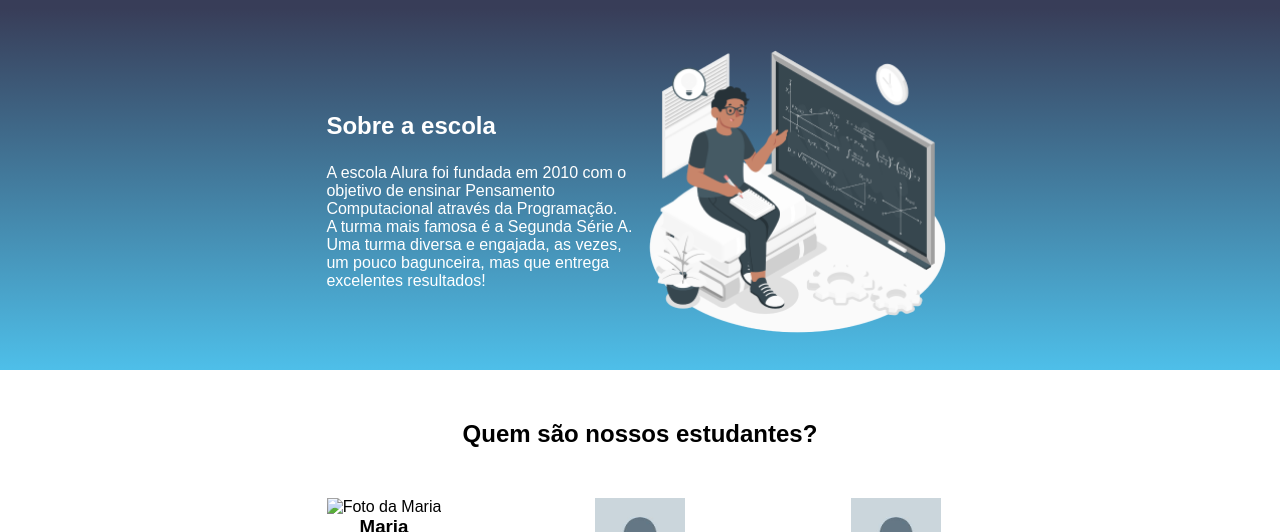
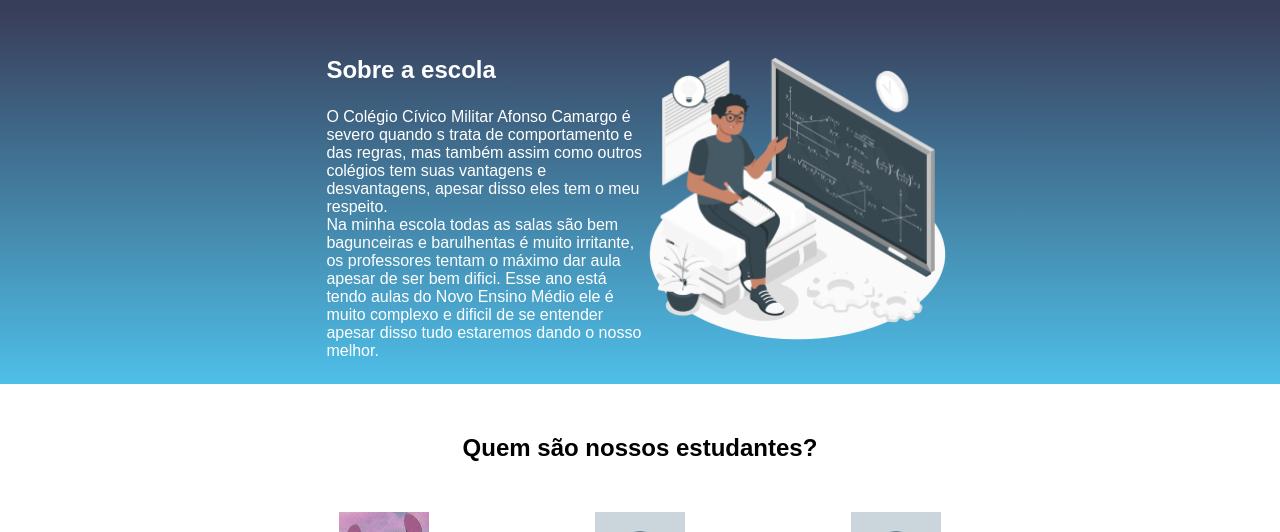
Before and after one commit to MariaMoura123/Afonso-site, a plain HTML site: page index.html in a window 1280 px wide. Shown: the part 99-631 px from the top of the page. Drawn offline with Linux system fonts and the light colour scheme.

Commit message:
Add files via upload

```diff
--- a/index.html
+++ b/index.html
@@ -21,8 +21,8 @@
     <section id="escola">
         <div class="escola-div-conteudo">
             <h2 class="escola-titulo">Sobre a escola</h2>
-            <p class="escola-texto1">A escola Alura foi fundada em 2010 com o objetivo de ensinar Pensamento Computacional através da Programação. </p>
-            <p class="escola-texto2">A turma mais famosa é a Segunda Série A. Uma turma diversa e engajada, as vezes, um pouco bagunceira, mas que entrega excelentes resultados!</p>
+            <p class="escola-texto1">O Colégio Cívico Militar Afonso Camargo é severo quando s trata de comportamento e das regras, mas também assim como outros colégios tem suas vantagens e desvantagens, apesar disso eles tem o meu respeito. </p>
+            <p class="escola-texto2">Na minha escola todas as salas são bem bagunceiras e barulhentas é muito irritante, os professores tentam o máximo dar aula apesar de ser bem difici. Esse ano está tendo aulas do Novo Ensino Médio ele é muito complexo e dificil de se entender apesar disso tudo estaremos dando o nosso melhor.</p>
         </div>
         <img class="imagem-escola" src="./Formula-amico 1.png" alt="Desenho de um rapaz pardo sentado em cima de livros apontando para um quadro que está bem na frente dele.">
     </section>
@@ -31,7 +31,7 @@
         <div class="estudante-todos">
             <samp></samp>
          <div class="estudante-div">
-            <img class="imagem-estudante" src="./Maria 1.png" alt="Foto da Maria">
+            <img class="imagem-estudante" src="./img/download (3).jpeg" alt="Foto da Maria">
              <h3 class="estudante-nome">Maria</h3>
               <a href="https://github.com/MariaMoura123"><img class="estudante-icone" src="./github 1.png" alt="Logo do github"></a>
              <img class="estudante-icone" src="./linkedin 1.png" alt="Logo do linkedin">
```
Also changed, not shown: img/download (3).jpeg (added).
